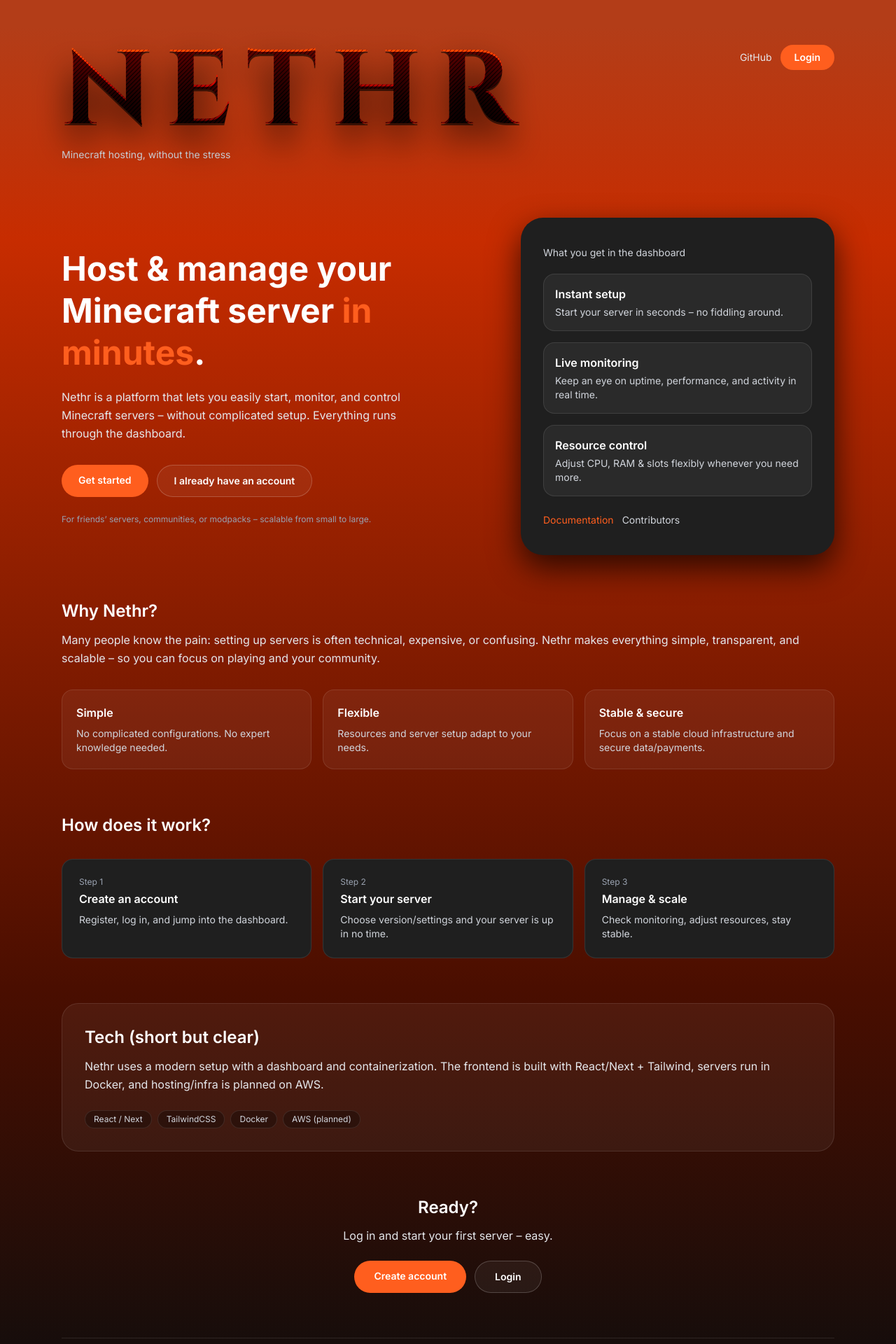
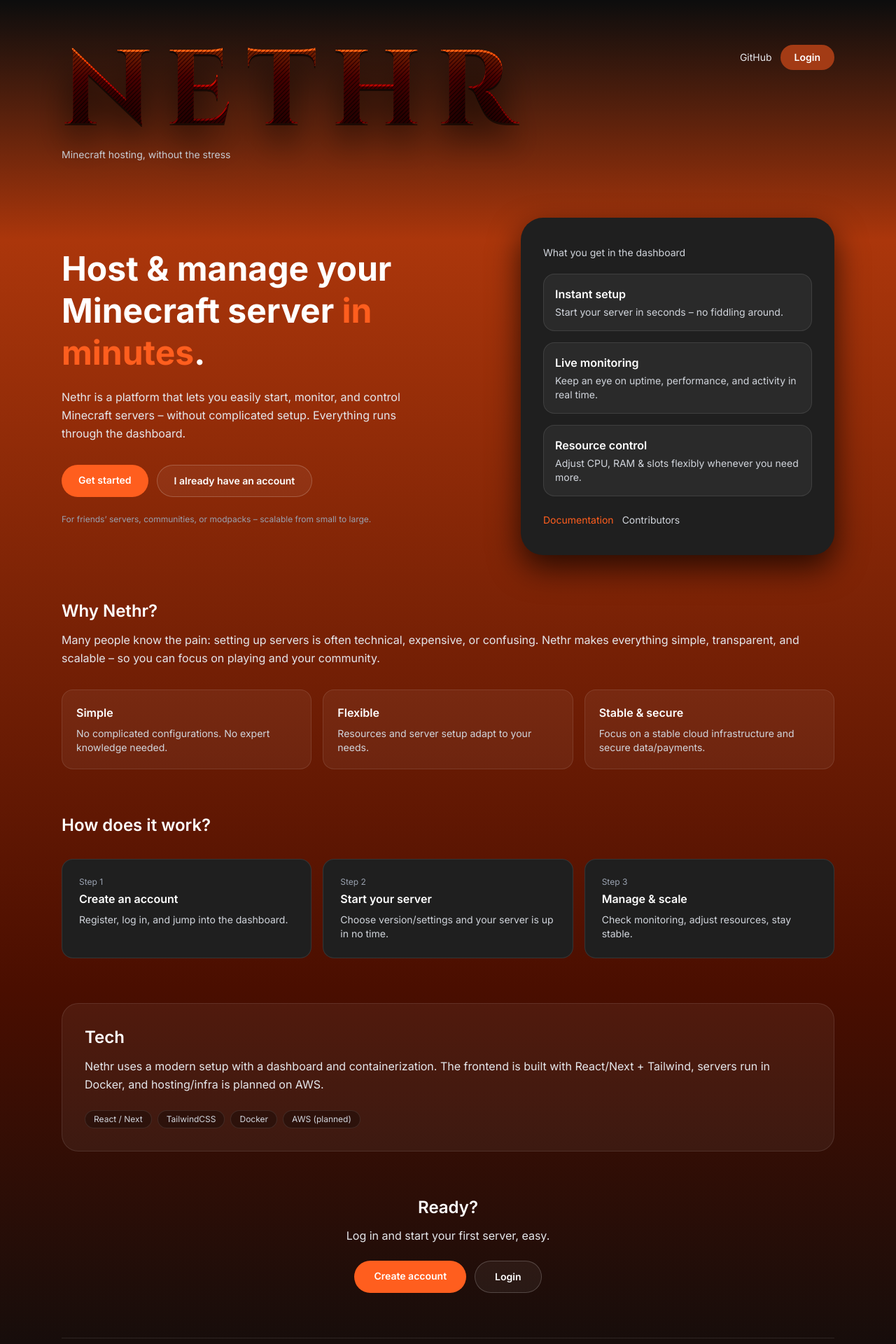
Before and after one commit to MindsofD23b/Frontend, a Next.js app: page / in a window 1280 px wide. Shown: the top 1920 px of the page at 70% size. Built offline with nearby package versions, Linux system fonts and the light colour scheme.

Commit message:
Edited langing pages backgroundcolor

```diff
--- a/app/globals.css
+++ b/app/globals.css
@@ -31,7 +31,7 @@ body {
 
   /* broken red */
   background:
-    linear-gradient(180deg, #ff6a2a 0%, #c72c00 45%, #6b1200 100%),
+    linear-gradient(180deg, #ff8049 0%, #c72f05 45%, #741805 100%),
     repeating-linear-gradient(
       -45deg,
       rgba(0, 0, 0, 0.35),
@@ -48,8 +48,8 @@ body {
   color: transparent;
 
   text-shadow:
-    0 3px 0 rgba(0,0,0,0.6),
-    0 25px 50px rgba(0,0,0,0.8);
+    0 3px 0 rgba(21, 20, 20, 0.6),
+    0 25px 50px rgba(0, 0, 0, 0.8);
 
   filter: contrast(1.3) saturate(1.2);
 }
--- a/app/page.tsx
+++ b/app/page.tsx
@@ -3,7 +3,7 @@ import { cinzel } from "./layout";
 
 export default function Home() {
   return (
-    <div className="min-h-screen bg-[linear-gradient(180deg,#b33d18_2%,#C72C00_17%,#4A0E00_70%,#0D0D0D_100%)] text-white">
+    <div className="min-h-screen bg-[linear-gradient(180deg,#0D0D0D_0.1%,#AB360B_17%,#4A0E00_70%,#0D0D0D_100%)] text-white">
       <div className="mx-auto max-w-6xl px-6 py-12 md:py-16">
 
         {/* TOP / TITLE */}
@@ -28,7 +28,7 @@ export default function Home() {
             </Link>
             <Link
               href="/login"
-              className="rounded-full bg-[#FF5E1E] px-5 py-2 text-sm font-semibold hover:brightness-110 transition"
+              className="rounded-full bg-[#a33b15] px-5 py-2 text-sm font-semibold hover:brightness-110 transition"
             >
               Login
             </Link>
@@ -190,7 +190,7 @@ export default function Home() {
         {/* TECH */}
         <div className="mt-16">
           <div className="rounded-3xl border border-white/10 bg-white/5 p-8">
-            <h2 className="text-2xl font-semibold">Tech (short but clear)</h2>
+            <h2 className="text-2xl font-semibold">Tech </h2>
             <p className="mt-3 text-gray-200 leading-relaxed">
               Nethr uses a modern setup with a dashboard and containerization.
               The frontend is built with React/Next + Tailwind,
@@ -218,7 +218,7 @@ export default function Home() {
         <div className="mt-16 text-center">
           <h3 className="text-2xl font-semibold">Ready?</h3>
           <p className="mt-3 text-gray-200">
-            Log in and start your first server – easy.
+            Log in and start your first server, easy.
           </p>
 
           <div className="mt-6 flex justify-center gap-3">
```
